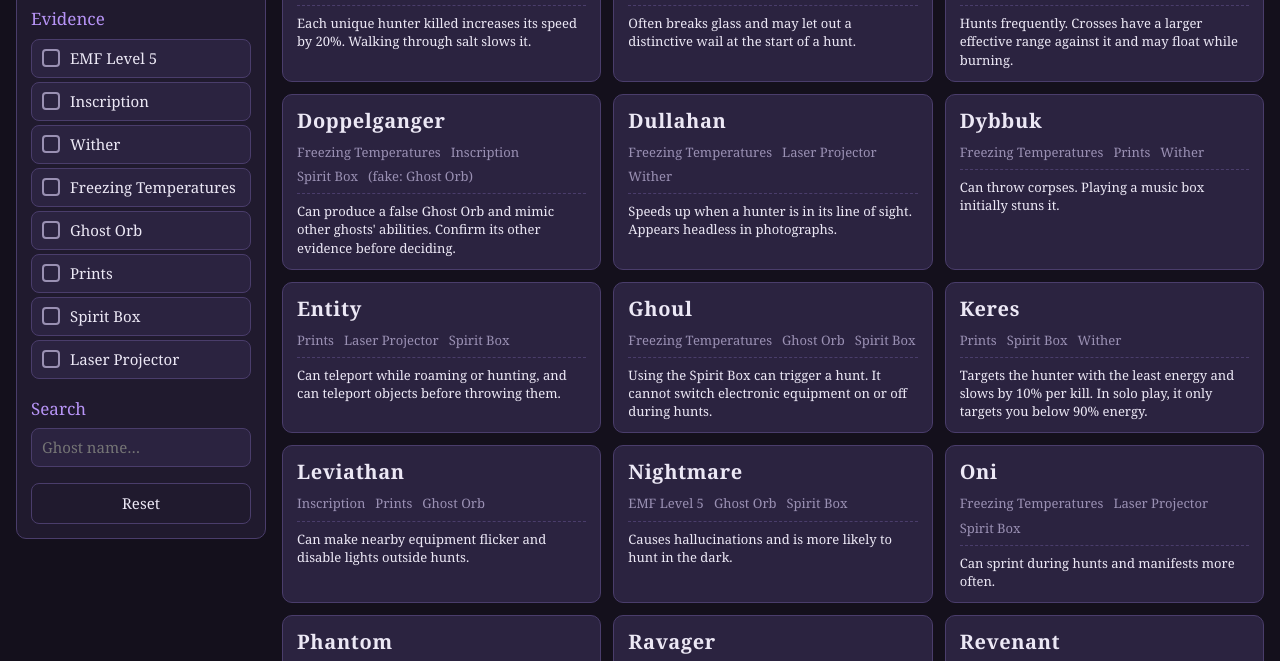
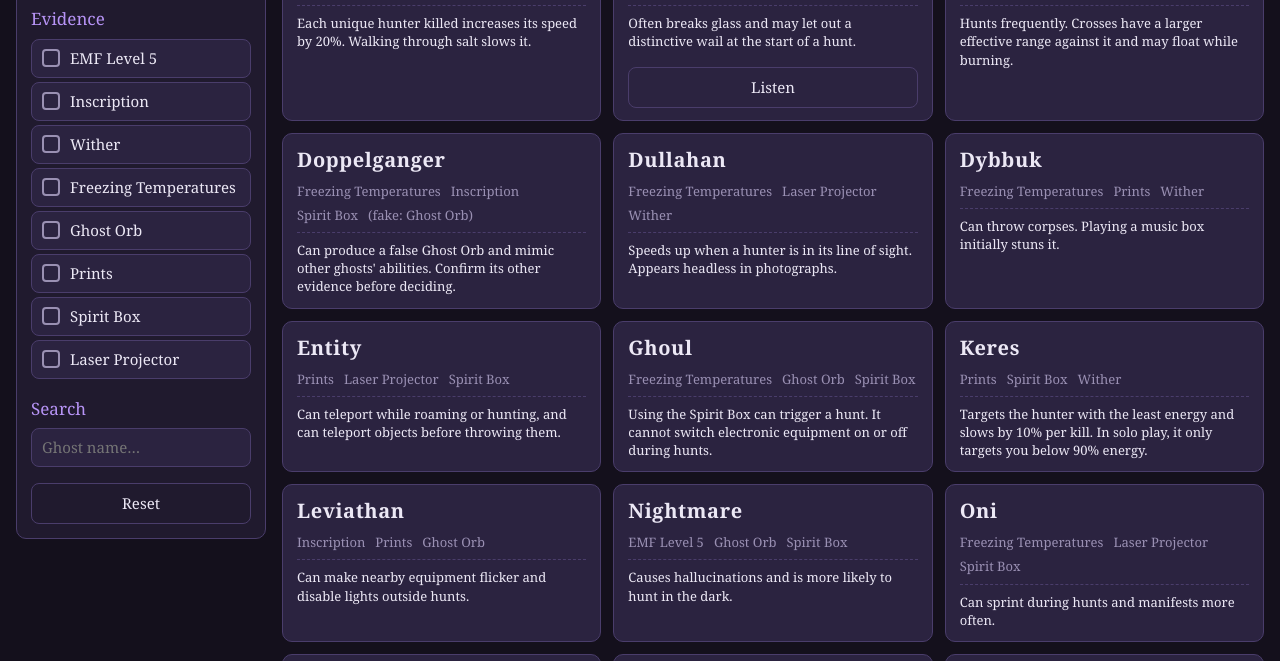
Before and after one commit to DiabloooIsReal/demonology-sheet-cheat, a plain HTML site: page index.html in a window 1280 px wide. Shown: the part 119-780 px from the top of the page. Drawn offline with Linux system fonts and the light colour scheme.

Commit message:
add banshee sound

```diff
--- a/index.html
+++ b/index.html
@@ -50,18 +50,15 @@ footer{margin-top:20px;color:var(--mute);font-size:12px}
 <main>
   <p id="count"></p>
   <div id="grid"></div>
-  <footer>Data from the Demonology community wiki pages (OP.GG, Fandom). Game updates can change it: edit the GHOSTS array in this file.</footer>
 </main>
 </div>
 
 <script>
-// ====== DATA: edit / complete here ======
-// ev: the 3 evidence | fake: false evidence the ghost can show | tell: trait
-// sound: (optional) path to an audio file in your repo, e.g. "sounds/banshee.mp3"
+
 const EVIDENCE = ["EMF Level 5","Inscription","Wither","Freezing Temperatures","Ghost Orb","Prints","Spirit Box","Laser Projector"];
 const GHOSTS = [
  {n:"Aswang",ev:["EMF Level 5","Inscription","Wither"],tell:"Each unique hunter killed increases its speed by 20%. Walking through salt slows it."},
- {n:"Banshee",ev:["Freezing Temperatures","Ghost Orb","Prints"],tell:"Often breaks glass and may let out a distinctive wail at the start of a hunt.",sound:""},
+ {n:"Banshee",ev:["Freezing Temperatures","Ghost Orb","Prints"],tell:"Often breaks glass and may let out a distinctive wail at the start of a hunt.",sound:"sound-effects/Banshee_Distinct_Hunt_Scream.mp3"},
  {n:"Demon",ev:["EMF Level 5","Freezing Temperatures","Prints"],tell:"Hunts frequently. Crosses have a larger effective range against it and may float while burning."},
  {n:"Doppelganger",ev:["Freezing Temperatures","Inscription","Spirit Box"],fake:"Ghost Orb",tell:"Can produce a false Ghost Orb and mimic other ghosts' abilities. Confirm its other evidence before deciding."},
  {n:"Dullahan",ev:["Freezing Temperatures","Laser Projector","Wither"],tell:"Speeds up when a hunter is in its line of sight. Appears headless in photographs."},
```
